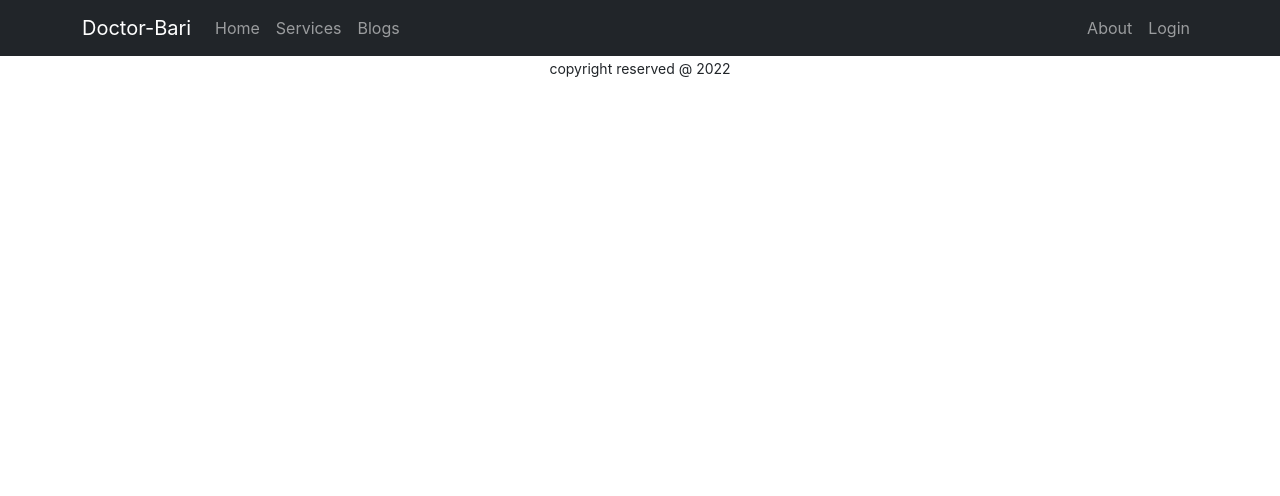
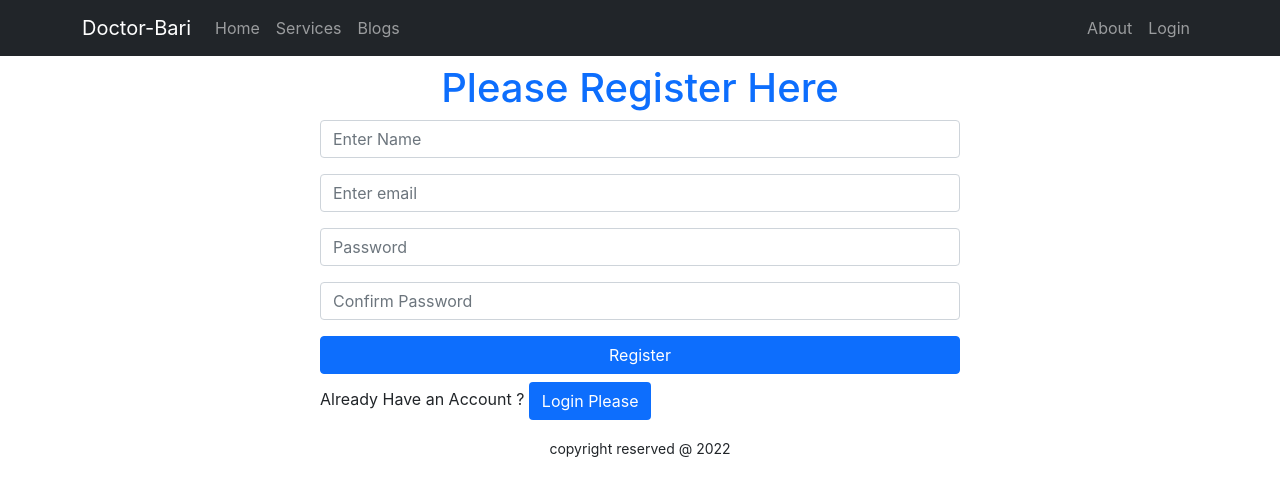
Before and after one commit to saklain71/doctor-bari, a React (Create React App) app: page /register in a window 1280 px wide. Shown: the top 496 px of the page. Built offline with nearby package versions, Linux system fonts and the light colour scheme.

Commit message:
login & regiter pase designed

```diff
--- a/src/App.js
+++ b/src/App.js
@@ -5,9 +5,11 @@ import Blogs from "./Pages/Blogs/Blogs";
 import CheckOut from "./Pages/CheckOut/CheckOut";
 import Home from "./Pages/Home/Home";
 import Login from "./Pages/Login/Login/Login";
+import Registered from "./Pages/Login/Registered/Registered";
 import ServiceDetails from "./Pages/ServiceDetails/ServiceDetails";
 import Footer from "./Pages/Shared/Footer/Footer";
 import Header from "./Pages/Shared/Header/Header";
+import NotFound from "./Pages/Shared/NotFound/NotFound";
 
 function App() {
   return (
@@ -22,6 +24,8 @@ function App() {
         <Route pathe="/blogs" element={<Blogs></Blogs>}></Route>
         <Route path="/about" element={<About></About>}></Route>
         <Route path="/login" element={<Login></Login>}></Route>
+        <Route path="/register" element={<Registered></Registered>}></Route>
+        <Route path="*" element={<NotFound></NotFound>}></Route>
       </Routes>
       <Footer></Footer>
     </div>
--- a/src/Pages/Login/Login/Login.js
+++ b/src/Pages/Login/Login/Login.js
@@ -1,9 +1,36 @@
 import React from 'react';
+import { Button, Form } from 'react-bootstrap';
+import { useNavigate } from 'react-router-dom';
+
+
+
 
 const Login = () => {
+    const navigate = useNavigate();
+    const handlerRegister = event => {
+        navigate('/register');
+    }
     return (
         <div>
-            <h1>login please</h1>
+            <h1 className='text-center text-primary mt-2'>Please Login Here</h1>
+        <div className='container ms-auto w-50 mb-5 mt-5'>
+            <Form >
+                <Form.Group className="mb-3" controlId="formBasicEmail">
+
+                    <Form.Control type="email" placeholder="Enter email" />
+                </Form.Group>
+
+                <Form.Group className="mb-3" controlId="formBasicPassword">
+
+                    <Form.Control type="password" placeholder="Password" />
+                </Form.Group>
+
+                <Button className='w-100' variant="primary" type="submit">
+                    login
+                </Button>
+            </Form>
+            <p className='mt-2'>New to Join Here ? <button onClick={handlerRegister} className='btn bg-primary text-white'>Register Please</button></p>
+        </div>
         </div>
     );
 };
--- a/src/Pages/Login/Registered/Registered.js
+++ b/src/Pages/Login/Registered/Registered.js
@@ -1,8 +1,43 @@
 import React from 'react';
+import { Button, Form } from 'react-bootstrap';
+import { useNavigate } from 'react-router-dom';
 
 const Registered = () => {
+    const navigate = useNavigate();
+    const handlerLogin = () => {
+        navigate('/login');
+    }
     return (
         <div>
+            <h1 className='text-center text-primary mt-2'>Please Register Here</h1>
+            <div className='mx-auto w-50'>
+                <Form >
+                    <Form.Group className="mb-3" controlId="formBasicName">
+
+                        <Form.Control type="name" placeholder="Enter Name" />
+                    </Form.Group>
+                    <Form.Group className="mb-3" controlId="formBasicEmail">
+
+                        <Form.Control type="email" placeholder="Enter email" />
+                    </Form.Group>
+
+                    <Form.Group className="mb-3" controlId="formBasicPassword">
+
+                        <Form.Control type="password" placeholder="Password" />
+                    </Form.Group>
+
+                    <Form.Group className="mb-3" controlId="formBasicPassword">
+
+                        <Form.Control type="password" placeholder="Confirm Password" />
+                    </Form.Group>
+
+
+                    <Button className='w-100' variant="primary" type="submit">
+                        Register
+                    </Button>
+                </Form>
+                <p className='mt-2'>Already Have an Account ? <button onClick={handlerLogin} className='btn bg-primary text-white'>Login Please</button></p>
+            </div>
 
         </div>
     );
--- a/src/Pages/Shared/Footer/Footer.js
+++ b/src/Pages/Shared/Footer/Footer.js
@@ -3,7 +3,7 @@ import React from 'react';
 const Footer = () => {
     return (
        <footer>
-           <p className='text-center'><small>copyright reserved @ 2022</small></p>
+           <p className='text-center'><small>copyright reserved @ 2022 </small></p>
        </footer>
     );
 };
--- /dev/null
+++ b/src/Pages/Shared/NotFound/NotFound.js
@@ -0,0 +1,12 @@
+import React from 'react';
+
+const NotFound = () => {
+    return (
+        <div className='text-center mt-5'>
+            <h1>404!!!!!!</h1>
+            <p><small><b>Nothing Founded</b></small></p>
+        </div>
+    );
+};
+
+export default NotFound;
```
